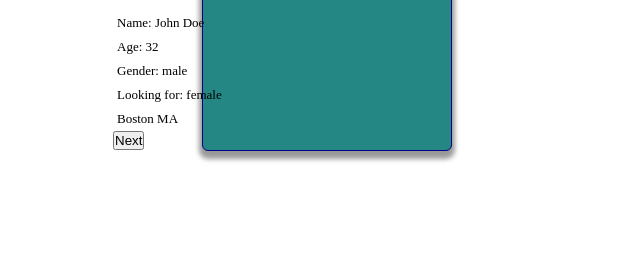
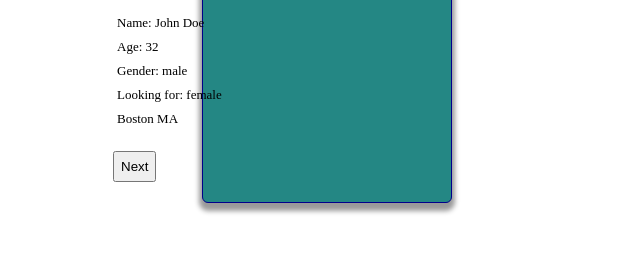
Before and after one commit to PatrickBoyn/ProfileScroller, a plain HTML site: page index.html in a window 1280 px wide. Shown: the part 423-676 px from the top of the page, without its empty margins (313-953 px from the left). Drawn offline with Linux system fonts and the light colour scheme.

Commit message:
Added margin and padding to btn.

```diff
--- a/style.css
+++ b/style.css
@@ -40,3 +40,7 @@ img {
 .list-group-item {
   padding: 4px;
 }
+.btn {
+  margin: 2rem 0;
+  padding: 6px;
+}
```
